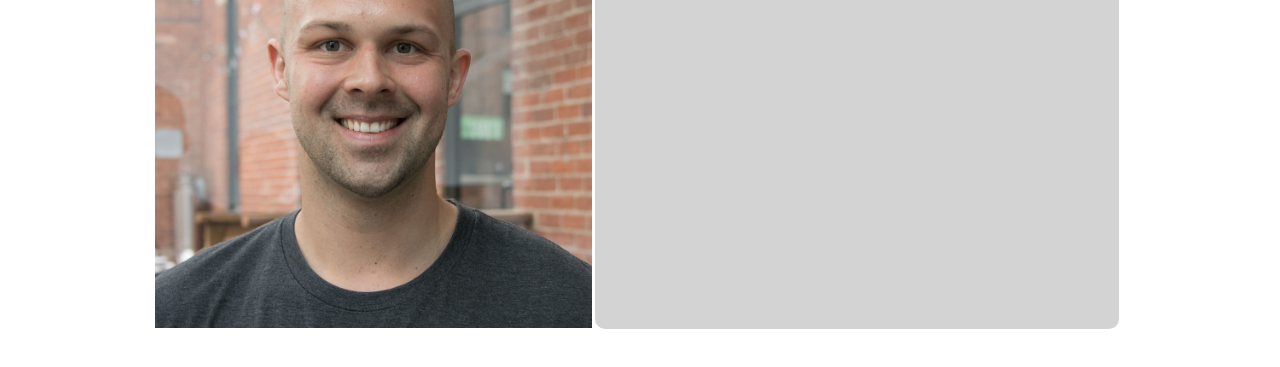
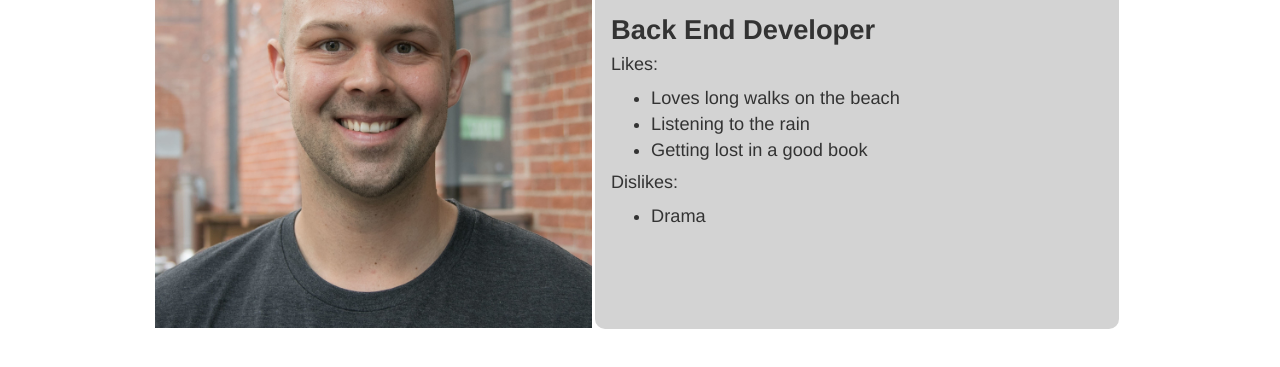
Before and after one commit to jjavorek/multiview, a plain HTML site: page Boris.html in a window 1280 px wide. Shown: the part 469-836 px from the top of the page. Drawn offline with nearby package versions, Linux system fonts and the light colour scheme.

Commit message:
Added "get to know" details

```diff
--- a/Boris.html
+++ b/Boris.html
@@ -59,8 +59,17 @@
 
   <div class="written-prof">
      <h2 id="meet"><i> Get to Know </i><br> <strong>Boris</strong></h2>
+  <div id="about"><h3 id="job"><strong>Back End Developer</strong></h3>
+<h4>Likes:</h4>
+<ul><li>Loves long walks on the beach </li>
+<li>Listening to the rain</li>
+<li>Getting lost in a good book </li>
+</ul>
+<h4>Dislikes:</h4>
+<ul><li>Drama</li>
+</ul>
+</div>
   </div>
-
 
 </section>
 
--- a/styles.css
+++ b/styles.css
@@ -207,3 +207,13 @@ div.written-prof {
     line-height: 1;
     padding-top: 20px;
 }
+
+#job{
+    font-weight: bold;
+    font-size: 1.5em;
+}
+
+#about{
+padding-left: 3%;
+font-size: 130%;
+}
```
